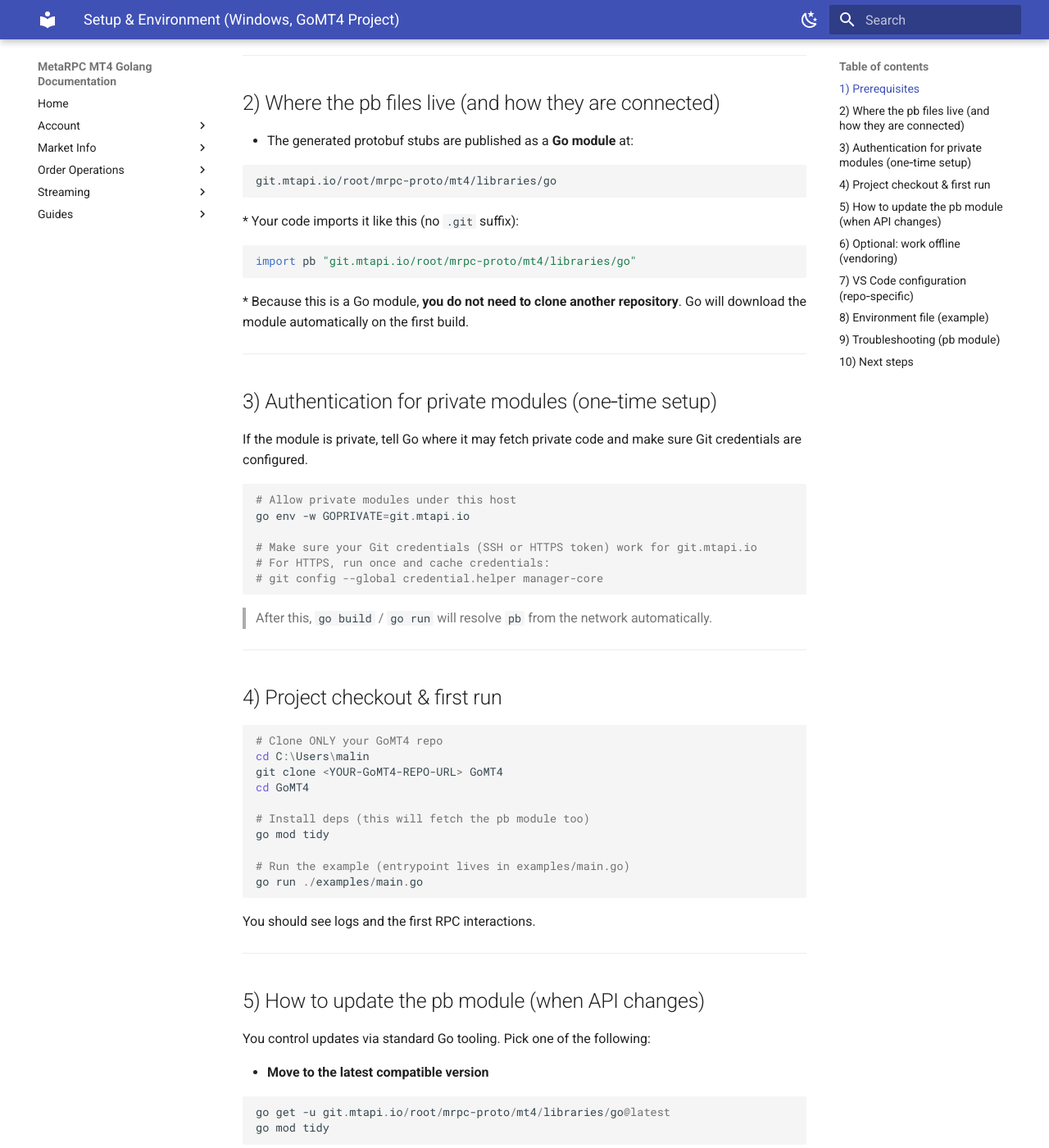
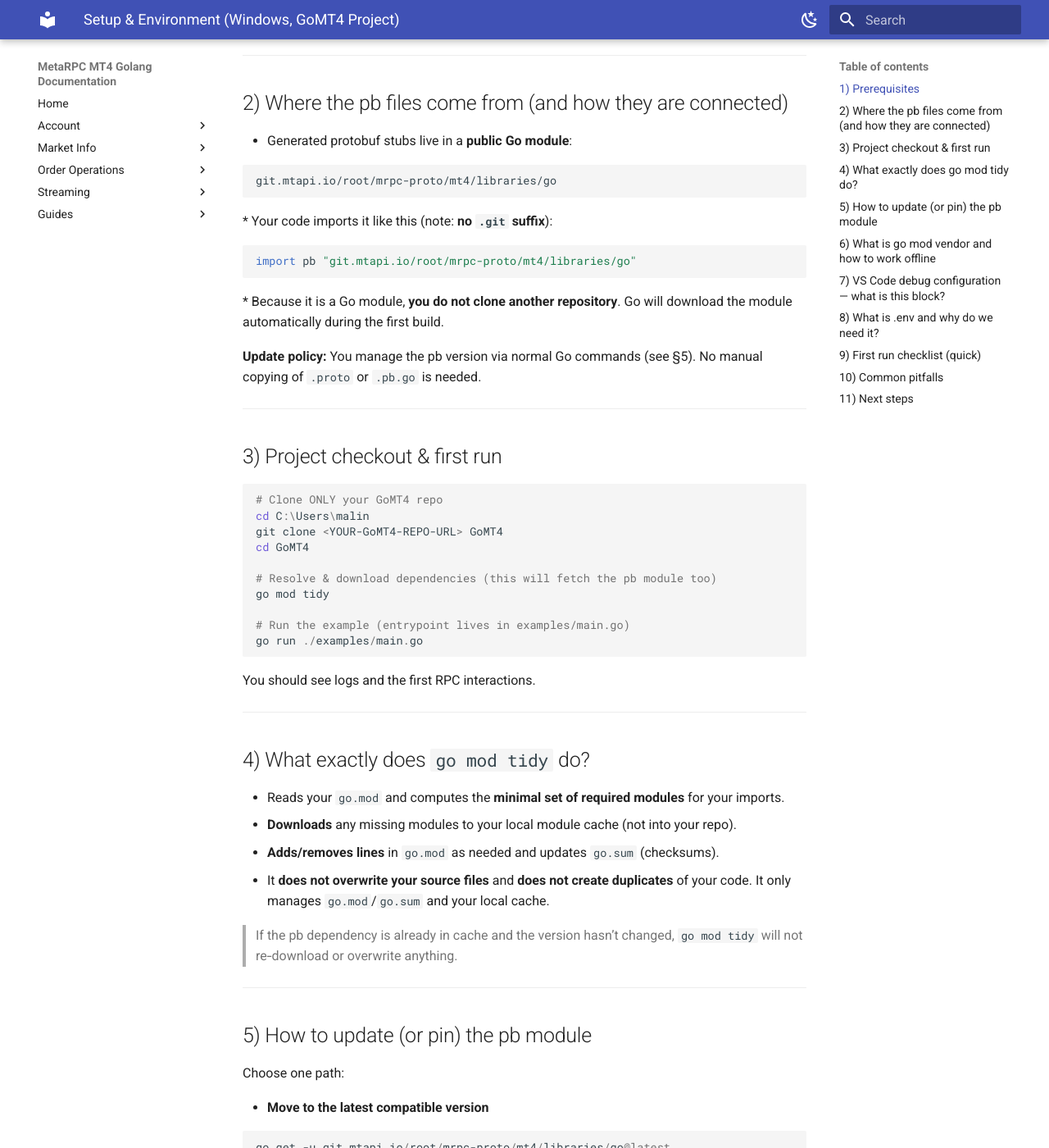
Before and after one commit to MetaRPC/GoMT4, an MkDocs documentation site: the page built from docs/setup.md, in a window 1280 px wide and 1400 px high, scrolled down 499 px. Shown: the whole window at 82% size. Built offline with MkDocs 1.6.1 and Material for MkDocs 9.7.7, drawn with Linux system fonts in a browser that asks for light colours; some of the changed text lies outside the part shown.

Commit message:
Update setup.md

````diff
--- a/docs/setup.md
+++ b/docs/setup.md
@@ -1,54 +1,39 @@
 # Setup & Environment (Windows, GoMT4 Project)
 
-Audience: **beginner-friendly**. Comments in code are **English only**. This setup is tailored to your repo layout (entrypoint: `examples/main.go`) and to the fact that **pb files are fetched as a Go module from the network** — no extra repo cloning.
+Audience: **beginner‑friendly**. Comments in code are **English only**. This guide matches your repo layout (entrypoint: `examples/main.go`) and the fact that **pb files are fetched as a public Go module from the network** — no extra repo cloning.
 
 ---
 
 ## 1) Prerequisites
 
 * **Windows 10/11 recommended** (Windows 7/8 may work but not tested)
-* **Git** ([https://git-scm.com/download/win](https://git-scm.com/download/win))
-* **Go ≥ 1.21** ([https://go.dev/dl/](https://go.dev/dl/))
+* **Git** — [https://git-scm.com/download/win](https://git-scm.com/download/win)
+* **Go ≥ 1.21** — [https://go.dev/dl/](https://go.dev/dl/)
 * **VS Code** + Go extension (by Google)
 
-> Why: Go builds and runs the project; VS Code is the recommended IDE.
+> Why: Go builds/runs the project; VS Code gives you debug + ergonomics.
 
 ---
 
-## 2) Where the pb files live (and how they are connected)
+## 2) Where the pb files come from (and how they are connected)
 
-* The generated protobuf stubs are published as a **Go module** at:
+* Generated protobuf stubs live in a **public Go module**:
 
   ```
   git.mtapi.io/root/mrpc-proto/mt4/libraries/go
   ```
-* Your code imports it like this (no `.git` suffix):
+* Your code imports it like this (note: **no `.git` suffix**):
 
   ```go
   import pb "git.mtapi.io/root/mrpc-proto/mt4/libraries/go"
   ```
-* Because this is a Go module, **you do not need to clone another repository**. Go will download the module automatically on the first build.
+* Because it is a Go module, **you do not clone another repository**. Go will download the module automatically during the first build.
+
+**Update policy:** You manage the pb version via normal Go commands (see §5). No manual copying of `.proto` or `.pb.go` is needed.
 
 ---
 
-## 3) Authentication for private modules (one‑time setup)
-
-If the module is private, tell Go where it may fetch private code and make sure Git credentials are configured.
-
-```powershell
-# Allow private modules under this host
-go env -w GOPRIVATE=git.mtapi.io
-
-# Make sure your Git credentials (SSH or HTTPS token) work for git.mtapi.io
-# For HTTPS, run once and cache credentials:
-# git config --global credential.helper manager-core
-```
-
-> After this, `go build` / `go run` will resolve `pb` from the network automatically.
-
----
-
-## 4) Project checkout & first run
+## 3) Project checkout & first run
 
 ```powershell
 # Clone ONLY your GoMT4 repo
@@ -56,7 +41,7 @@
 git clone <YOUR-GoMT4-REPO-URL> GoMT4
 cd GoMT4
 
-# Install deps (this will fetch the pb module too)
+# Resolve & download dependencies (this will fetch the pb module too)
 go mod tidy
 
 # Run the example (entrypoint lives in examples/main.go)
@@ -67,9 +52,20 @@
 
 ---
 
-## 5) How to update the pb module (when API changes)
+## 4) What exactly does `go mod tidy` do?
 
-You control updates via standard Go tooling. Pick one of the following:
+* Reads your `go.mod` and computes the **minimal set of required modules** for your imports.
+* **Downloads** any missing modules to your local module cache (not into your repo).
+* **Adds/removes lines** in `go.mod` as needed and updates `go.sum` (checksums).
+* It **does not overwrite your source files** and **does not create duplicates** of your code. It only manages `go.mod`/`go.sum` and your local cache.
+
+> If the pb dependency is already in cache and the version hasn’t changed, `go mod tidy` will not re‑download or overwrite anything.
+
+---
+
+## 5) How to update (or pin) the pb module
+
+Choose one path:
 
 * **Move to the latest compatible version**
 
@@ -85,40 +81,48 @@
   go mod tidy
   ```
 
-  In `go.mod` you will see a line like:
+  Your `go.mod` will contain:
 
   ```
   require git.mtapi.io/root/mrpc-proto/mt4/libraries/go vX.Y.Z
   ```
 
-* **Rollback** to a known good version
+* **Rollback** if something broke after an update
 
   ```powershell
   go get git.mtapi.io/root/mrpc-proto/mt4/libraries/go@vPrevious
   go mod tidy
   ```
 
-> No manual copying of `.proto` or `.pb.go` is needed. The module is the single source of truth.
+---
+
+## 6) What is `go mod vendor` and how to work offline
+
+* `go mod vendor` **copies your resolved dependencies** (including pb) into a local `./vendor/` folder inside the repo.
+* With Go **1.14+**, if `vendor/` exists *and* the main module’s `go` directive is ≥ 1.14, the `go` tool **prefers the vendor folder by default**. Otherwise run with `-mod=vendor`.
+* After vendoring (and a first successful fetch), you can **build offline** because the compiler reads packages from `./vendor/` instead of the internet.
+
+**Use cases:** reproducible builds in CI without external network; air‑gapped environments.
+
+**Command:**
+
+```powershell
+go mod vendor
+# (optional) enforce vendor mode explicitly
+go build -mod=vendor ./...
+```
 
 ---
 
-## 6) Optional: work offline (vendoring)
+## 7) VS Code debug configuration — what is this block?
 
-If you need fully offline builds after the first fetch:
+This JSON is a VS Code file named **`.vscode/launch.json`**. It tells VS Code *how to run your app in debug mode*.
 
-```powershell
-go mod vendor
-```
+* `program`: which Go entrypoint to run (here: `examples/main.go`).
+* `envFile`: path to a file whose variables will be injected into the process environment at launch (see §8).
+* `cwd`: working directory for the process.
 
-This will copy dependencies (including `pb`) into `./vendor/`. CI can then build without external network access.
-
----
-
-## 7) VS Code configuration (repo‑specific)
-
-Create `.vscode/` in the repo root.
-
-**.vscode/launch.json**
+Create `.vscode/launch.json` with:
 
 ```json
 {
@@ -137,36 +141,28 @@
 }
 ```
 
-**.vscode/settings.json**
-
-```json
-{
-  "go.toolsManagement.autoUpdate": true,
-  "go.useLanguageServer": true,
-  "gopls": { "ui.semanticTokens": true },
-  "editor.formatOnSave": true
-}
-```
+> After this, pressing **F5** in VS Code will run your app with a debugger attached.
 
 ---
 
-## 8) Environment file (example)
+## 8) What is `.env` and why do we need it?
 
-Create `.env` in the repo root. Commit only `.env.example` and **ignore** `.env`.
+* `.env` is a simple **key=value** text file with configuration values. Example:
 
-**.env.example**
+  ```dotenv
+  MT4_TERMINAL_PATH=C:\\Program Files (x86)\\MetaTrader 4\\terminal64.exe
+  RPC_LISTEN_ADDR=127.0.0.1:50051
+  MT4_LOGIN=12345678
+  MT4_PASSWORD=your-investor-or-trade-password
+  MT4_SERVER=YourBroker-Server
+  LOG_LEVEL=info
+  SYMBOLS=EURUSD,GBPUSD,USDJPY
+  ```
+* In our setup, **VS Code reads this file** (because we set `envFile` in `launch.json`) and **injects these variables** into the process environment when starting your app.
+* That means: you don’t need to write a `.env` parser in code — VS Code already passes the variables to your app under the debugger.
+* Commit only the **example** (`.env.example`) without secrets and add the real `.env` to `.gitignore`.
 
-```dotenv
-MT4_TERMINAL_PATH=C:\\Program Files (x86)\\MetaTrader 4\\terminal64.exe
-RPC_LISTEN_ADDR=127.0.0.1:50051
-MT4_LOGIN=12345678
-MT4_PASSWORD=your-investor-or-trade-password
-MT4_SERVER=YourBroker-Server
-LOG_LEVEL=info
-SYMBOLS=EURUSD,GBPUSD,USDJPY
-```
-
-**.gitignore** addition
+**.gitignore addition**
 
 ```
 .env
@@ -174,17 +170,35 @@
 
 ---
 
-## 9) Troubleshooting (pb module)
+## 9) First run checklist (quick)
 
-* **`protoc-gen-go: not found`** — not required for consumers; you are not generating code locally.
-* **`module git.mtapi.io/... not found`** — check `GOPRIVATE` and your Git credentials for `git.mtapi.io`.
-* **`no matching versions`** — specify a valid tag (e.g., `@vX.Y.Z`) or use `@latest`.
-* **build breaks after update** — pin back to the last known good version in `go.mod`.
+1. Start MT4 terminal once manually.
+2. Make sure firewall allows your port (e.g. 50051):
+
+   ```powershell
+   New-NetFirewallRule -DisplayName "GoMT4 gRPC" -Direction Inbound -Protocol TCP -LocalPort 50051 -Action Allow
+   ```
+3. Run the example:
+
+   ```powershell
+   cd C:\Users\malin\GoMT4
+   go run ./examples/main.go
+   ```
 
 ---
 
-## 10) Next steps
+## 10) Common pitfalls
 
-* Continue to [Architecture & Data Flow](architecture.md).
-* Add [Troubleshooting & FAQ](troubleshooting.md) with common MT4 specifics (symbol suffixes, Digits/LotStep rounding).
-* Use the Cookbook for practical code recipes.
+* **`module git.mtapi.io/... not found`** → temporary network issue; try again or pin a tag `@vX.Y.Z`.
+* **`no matching versions`** → specify a valid tag or use `@latest`.
+* **Timeouts / no connection** → check `.env` values, firewall, MT4 terminal connectivity.
+* **Symbol not found (`EURUSD`)** → broker may use suffix (e.g. `EURUSD.m`); ensure the symbol is visible in MT4.
+* **Volume/price rejected** → always round using symbol `Digits` and `LotStep`.
+
+---
+
+## 11) Next steps
+
+* Continue to **Architecture & Data Flow** (`docs/architecture.md`).
+* Add **Troubleshooting & FAQ** with MT4 specifics.
+* Use the **Cookbook** for practical code recipes.
````
